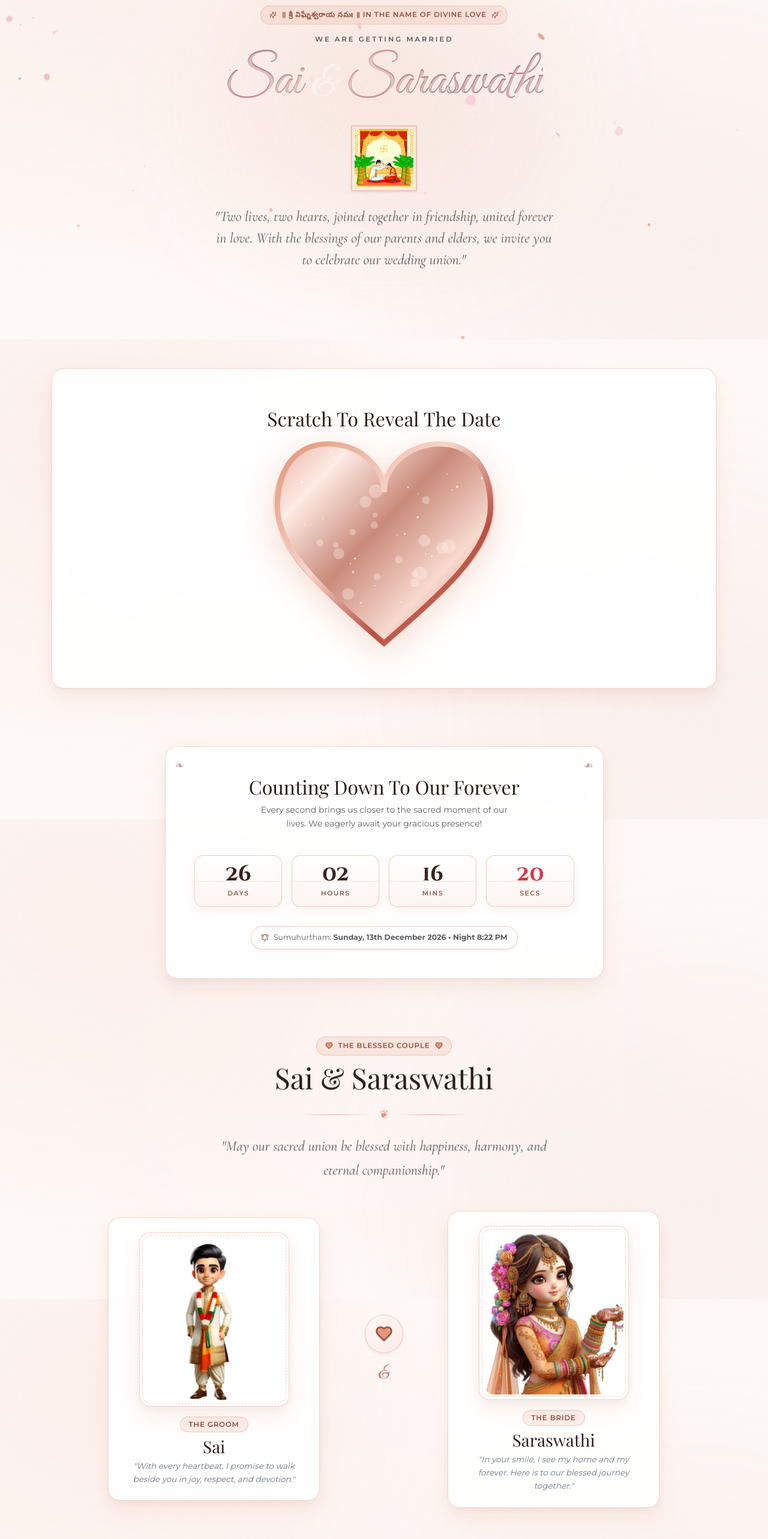
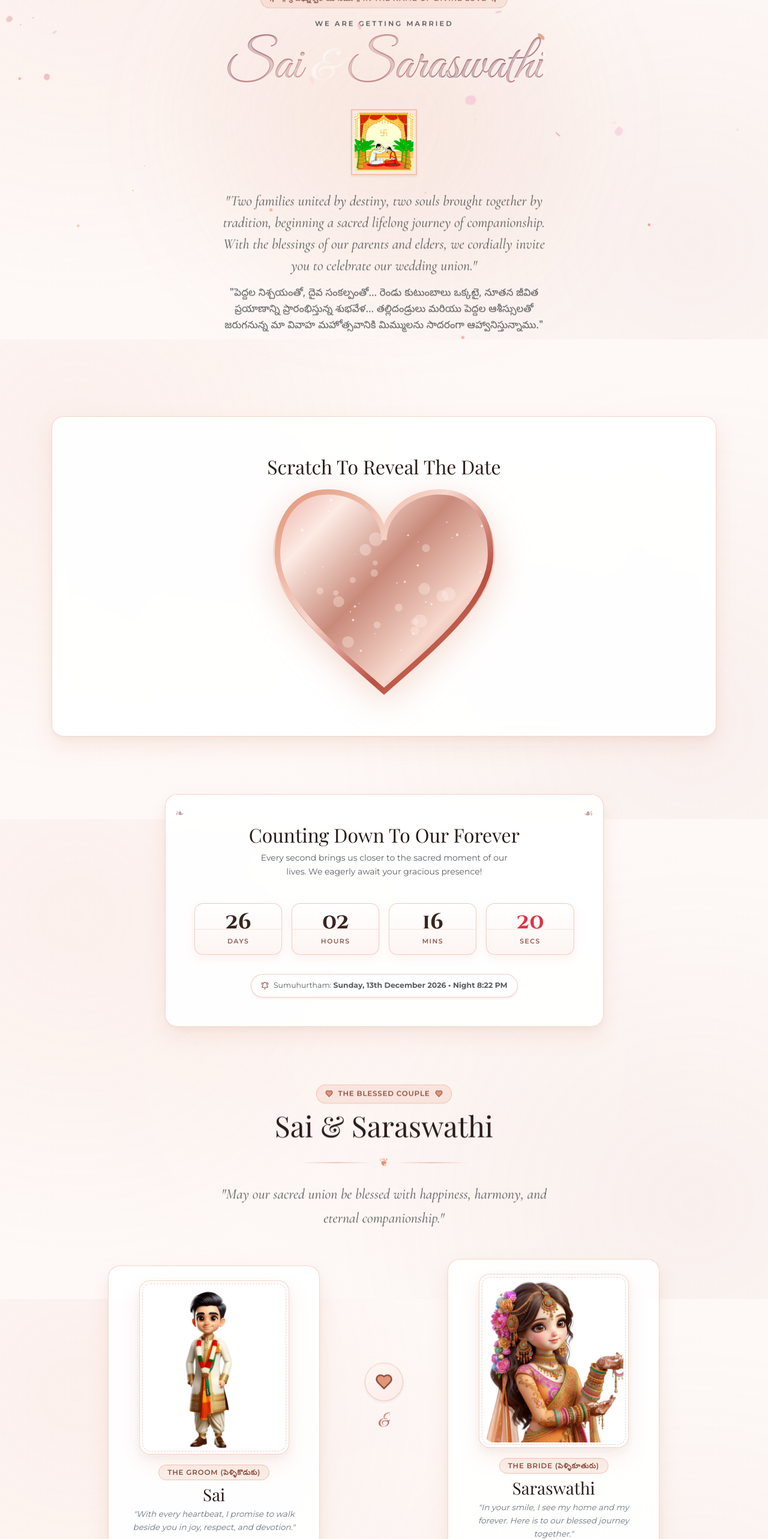
Before and after one commit to 1217murali/sai-wedding, a React (Vite) app: page / in a window 1280 px wide. Shown: the part 234-2800 px from the top of the page at 60% size. Built offline with nearby package versions, Linux system fonts and the light colour scheme; a web font is replaced by a local one.

Commit message:
-- Added telugu sentences

```diff
--- a/src/components/CoupleSpotlight.tsx
+++ b/src/components/CoupleSpotlight.tsx
@@ -36,7 +36,7 @@ export const CoupleSpotlight: React.FC = () => {
                   style={{ objectFit: 'cover', objectPosition: 'center top' }}
                 />
               </div>
-              <span className="badge-rose">The Groom</span>
+              <span className="badge-rose">The Groom (పెళ్ళికొడుకు)</span>
               <h3 className="font-playfair fs-3 mt-2 mb-1">Sai</h3>
               <p className="text-secondary small fst-italic px-2 mb-0" style={{ fontSize: '0.84rem' }}>
                 &quot;With every heartbeat, I promise to walk beside you in joy, respect, and devotion.&quot;
@@ -69,7 +69,7 @@ export const CoupleSpotlight: React.FC = () => {
                   style={{ objectFit: 'cover', objectPosition: 'center top' }}
                 />
               </div>
-              <span className="badge-rose">The Bride</span>
+              <span className="badge-rose">The Bride (పెళ్ళికూతురు)</span>
               <h3 className="font-playfair fs-3 mt-2 mb-1">Saraswathi</h3>
               <p className="text-secondary small fst-italic px-2 mb-0" style={{ fontSize: '0.84rem' }}>
                 &quot;In your smile, I see my home and my forever. Here is to our blessed journey together.&quot;
--- a/src/components/Footer.tsx
+++ b/src/components/Footer.tsx
@@ -41,8 +41,20 @@ export const Footer: React.FC = () => {
         <p className="font-cinzel small text-rose-gold fw-semibold mb-1" style={{ fontSize: '0.8rem' }}>13 • DECEMBER • 2026</p>
         <p className="text-muted small fw-medium mb-3" style={{ fontSize: '0.8rem' }}>Kadiam, Andhra Pradesh, India</p>
 
-        <p className="text-muted small mx-auto mb-3 mb-md-4 px-2" style={{ maxWidth: '460px', fontSize: '0.82rem' }}>
+        <p className="text-muted small mx-auto mb-2 px-2" style={{ maxWidth: '460px', fontSize: '0.82rem' }}>
           With joyful hearts and the blessings of our elders, our families eagerly look forward to welcoming you to shower your gracious blessings upon Sai &amp; Saraswathi.
+        </p>
+        <p
+          className="text-muted mx-auto mb-3 mb-md-4 px-2"
+          style={{
+            fontFamily: "'Noto Sans Telugu', 'Gautami', 'Telugu Sangam MN', sans-serif",
+            maxWidth: '520px',
+            fontSize: '0.82rem',
+            lineHeight: 1.6,
+            color: '#6b5550'
+          }}
+        >
+          పెద్దల ఆశీస్సులతో, సంతోషభరిత హృదయాలతో... సాయి &amp; సరస్వతిలను నిండు మనసుతో ఆశీర్వదించడానికి విచ్చేయవలసిందిగా మా కుటుంబ సభ్యులు సాదరంగా ఆహ్వానిస్తున్నారు.
         </p>
 
         <div className="d-flex flex-wrap justify-content-center gap-2 gap-sm-3 mb-3 mb-md-4">
--- a/src/components/Hero.tsx
+++ b/src/components/Hero.tsx
@@ -115,7 +115,19 @@ export const Hero: React.FC<HeroProps> = () => {
               className="font-cormorant fs-4 text-muted fst-italic mx-auto my-3 px-2 reveal-on-scroll"
               style={{ maxWidth: '580px', lineHeight: 1.5, fontSize: 'clamp(1.15rem, 3.5vw, 1.45rem)' }}
             >
-              &quot;Two lives, two hearts, joined together in friendship, united forever in love. With the blessings of our parents and elders, we invite you to celebrate our wedding union.&quot;
+              &quot;Two families united by destiny, two souls brought together by tradition, beginning a sacred lifelong journey of companionship. With the blessings of our parents and elders, we cordially invite you to celebrate our wedding union.&quot;
+            </p>
+            <p
+              className="text-muted mx-auto mb-3 px-2 reveal-on-scroll"
+              style={{
+                fontFamily: "'Noto Sans Telugu', 'Gautami', 'Telugu Sangam MN', sans-serif",
+                maxWidth: '560px',
+                lineHeight: 1.6,
+                fontSize: 'clamp(0.88rem, 2.5vw, 1.05rem)',
+                color: '#6b5550'
+              }}
+            >
+              &quot;పెద్దల నిశ్చయంతో, దైవ సంకల్పంతో... రెండు కుటుంబాలు ఒక్కటై, నూతన జీవిత ప్రయాణాన్ని ప్రారంభిస్తున్న శుభవేళ... తల్లిదండ్రులు మరియు పెద్దల ఆశీస్సులతో జరుగనున్న మా వివాహ మహోత్సవానికి మిమ్ములను సాదరంగా ఆహ్వానిస్తున్నాము.&quot;
             </p>
           </div>
         </div>
--- a/src/components/LocationVenue.tsx
+++ b/src/components/LocationVenue.tsx
@@ -36,7 +36,7 @@ export const LocationVenue: React.FC = () => {
                       Wedding Sanctuary
                     </span>
                     <h3 className="font-playfair fs-4 mb-0 mt-1">
-                      GNR Convention Hall Mini
+                      GNR Convention Hall Villa
                     </h3>
                   </div>
                 </div>
@@ -46,7 +46,7 @@ export const LocationVenue: React.FC = () => {
                     Full Address
                   </p>
                   <p className="mb-0 text-dark fw-medium" style={{ lineHeight: '1.6', fontSize: '0.92rem' }}>
-                    GNR Convention Hall Mini,<br />
+                    GNR Convention Hall Villa,<br />
                     Veeravaram Rd, Kadiam,<br />
                     Andhra Pradesh - 533126
                   </p>
--- a/src/styles/custom.css
+++ b/src/styles/custom.css
@@ -17,12 +17,12 @@
 
 /* Viewport Utilities */
 .min-vh-80 {
-  min-height: 80vh !important;
+  min-height: 100vh !important;
 }
 
 @media (min-width: 992px) {
   .min-vh-lg-100 {
-    min-height: 100vh !important;
+    min-height: 110vh !important;
   }
 }
 
```
